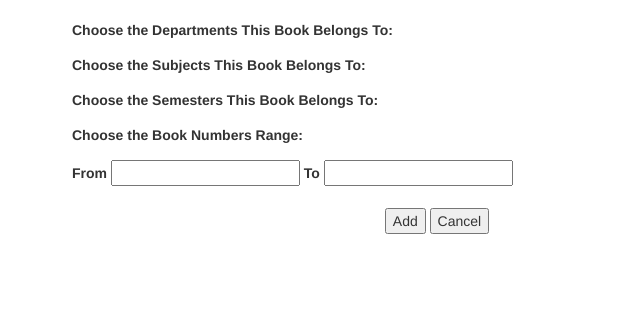
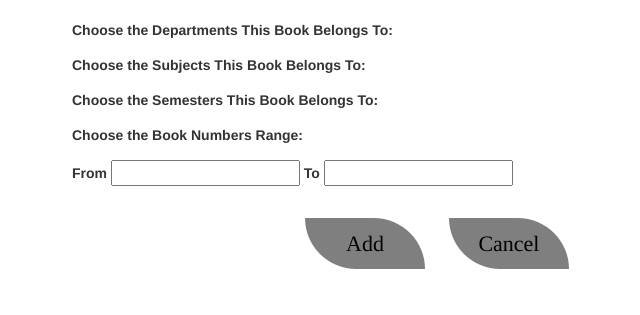
Before and after one commit to TeamIntegrity/LibChain, a Django app: page /books/add/ in a window 1280 px wide. Shown: the part 485-800 px from the top of the page, without its empty margins (203-843 px from the left). Run offline with Django 3.2, Linux system fonts and the light colour scheme; data that the repository does not hold is empty; some libraries are stand-ins or nearby versions.

Commit message:
minorupdated add_bools.html

```diff
--- a/libchain/books/templates/add_books.html
+++ b/libchain/books/templates/add_books.html
@@ -71,8 +71,10 @@
 
     <p><label>Choose the Book Numbers Range:</label></p>
     <label>From</label> <input type="text" name="book_number_init"> <label>To</label> <input type="text" name="book_number_end"><br><br>
-<center><input type="submit" class="button" value="Add">
-<input type="reset" class="button" value="Cancel">
+
+
+<center><input type="submit" class="button" value="Add" id="go">
+<input type="reset" class="button" value="Cancel" id="go">
 
 
 <br></center>
--- a/libchain/home/static/css/panel.css
+++ b/libchain/home/static/css/panel.css
@@ -142,3 +142,25 @@ ul li ul li {
 .btn { float: right; font-family: "Quicksand", sans-serif; font-weight:500;}
 .off { text-decoration: line-through; color: rgb(86,86,86); }
 .space {height: 2px; background-color: #75b1ae;}
+#go{
+    width:120px;
+    margin: 10px;
+    color: black;
+    font-size: 22px;
+    border: none;
+    background-color: rgba(0,0,0,0.5);
+    text-align: center;
+    padding: 10px;
+    font-family: times;
+    border-radius: 0 60px 0 60px;
+    -webkit-transition: all 2s ease-in-out;
+    -moz-transition: all 2s ease-in-out;
+    -ms-transition: all 2s ease-in-out;
+    -o-transition: all 2s ease-in-out;
+}
+#go:hover{
+    background-color: #0f0;
+    color: #fff;
+    border-radius: 60px 0 60px 0;
+    box-shadow: 0 0px 5px 2px rgba(0,0,0,0.5);
+}
--- a/libchain/home/templates/base.html
+++ b/libchain/home/templates/base.html
@@ -7,7 +7,7 @@
     <link rel="stylesheet" href="https://maxcdn.bootstrapcdn.com/bootstrap/3.3.7/css/bootstrap.min.css">
    <link rel= "stylesheet" href="https://maxcdn.bootstrapcdn.com/font-awesome/4.7.0/css/font-awesome.min.css">
     <link rel="stylesheet" type="text/css" href="/static/css/panel.css">
-     <link rel="stylesheet" type="text/css" href="/static/css/table.css">
+
 
     <!-- Font Awesome web icons -->
 	<script src="https://use.fontawesome.com/fbcf5005d5.js"></script>
```
Also changed, not shown: libchain/home/static/css/table.css (deleted).
